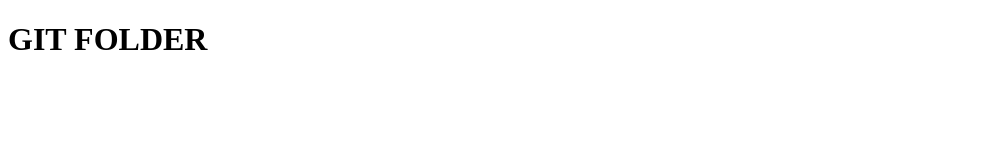
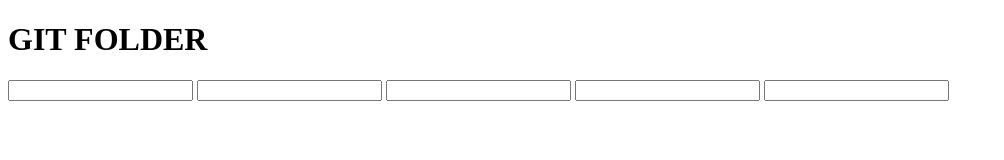
Before and after one commit to MTS766/ecommerce, a plain HTML site: page index.html in a window 1280 px wide. Shown: the whole page, without its empty margins (0-1004 px from the left). Drawn offline with Linux system fonts and the light colour scheme.

Commit message:
added New Lines

```diff
--- a/index.html
+++ b/index.html
@@ -9,6 +9,14 @@
 </head>
 <h1>GIT FOLDER</h1>
 
+    <form>
+        <input type="" >
+        <input type="" >
+        <input type="" >
+        <input type="" >
+        <input type="" >
+    </form>
+
 <body>
 
 </body>
```
